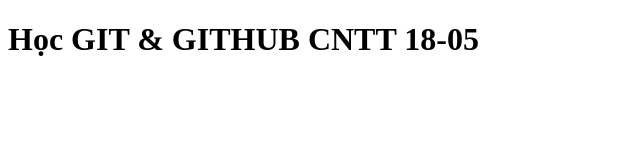
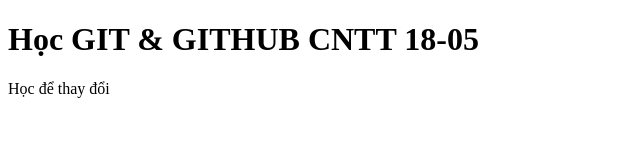
Before and after one commit to phamvantiep/hoc-git-cntt1805, a plain HTML site: page index.html in a window 1280 px wide. Shown: the whole page, without its empty margins (0-640 px from the left). Drawn offline with Linux system fonts and the light colour scheme.

```diff
--- a/index.html
+++ b/index.html
@@ -7,5 +7,6 @@
 </head>
 <body>
     <h1>Học GIT & GITHUB CNTT 18-05</h1>
+    <p>Học để thay đổi</p>
 </body>
 </html>
```
